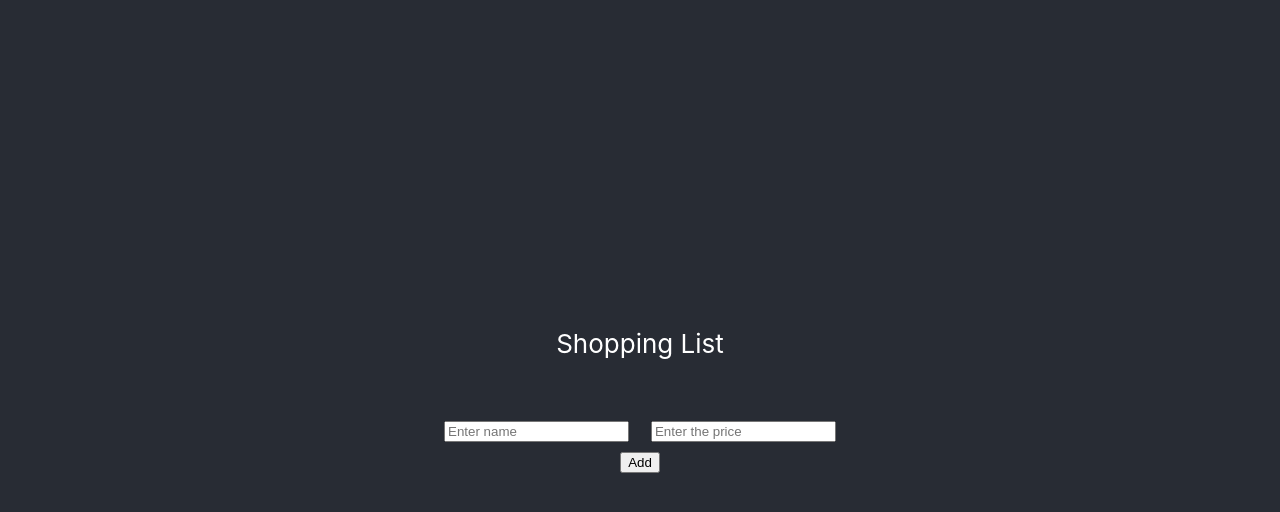
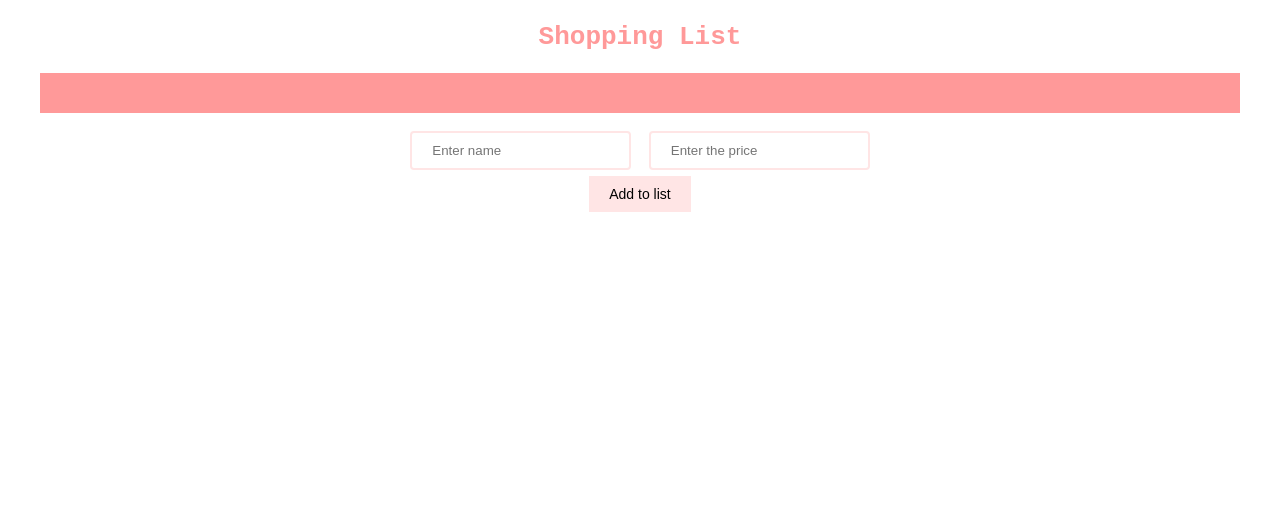
Before and after one commit to malejandramunoz/shoppinglist, a React (Create React App) app: page / in a window 1280 px wide. Shown: the top 512 px of the page. Built offline with nearby package versions, Linux system fonts and the light colour scheme.

Commit message:
Initial CSS changes

```diff
--- a/src/App.css
+++ b/src/App.css
@@ -14,14 +14,14 @@
 }
 
 .App-header {
-  background-color: #282c34;
-  min-height: 100vh;
+  background-color: #ffffff;
+  min-height: 10vh;
   display: flex;
   flex-direction: column;
   align-items: center;
   justify-content: center;
   font-size: calc(10px + 2vmin);
-  color: white;
+  color: #ff9999;
 }
 
 .App-link {
@@ -36,3 +36,53 @@
     transform: rotate(360deg);
   }
 }
+
+h2 {
+  font-size: xx-large;
+  font-family: monospace;
+  color: #ff9999;
+  padding-bottom: 0px;
+}
+
+/* stylizing the lists */
+ul {
+  font-size: medium;
+  background: #ff9999;
+  padding: 20px;
+  margin-left: 40px;
+  margin-right: 40px;
+}
+ul li {
+  background: #ffe5e5;
+  padding: 5px;
+  margin-left: 35px;
+}
+
+/* stylizing the inputs */
+input {
+  border: 2px solid #ffe5e5;
+  border-radius: 4px;
+  padding: 10px 20px;
+  margin: 2px 2px;
+}
+input:focus {
+  border: 3px solid #ff9999;
+}
+/* stylizing the bottons */
+button {
+  background-color: #ffe5e5;
+  border: none;
+  color: black;
+  padding: 10px 20px;
+  text-align: center;
+  text-decoration: none;
+  display: inline-block;
+  font-size: 14px;
+  margin: 4px 2px;
+  cursor: pointer;
+  -webkit-transition-duration: 0.4s; /* Safari */
+  transition-duration: 0.4s;
+}
+.button:hover {
+  box-shadow: 0 12px 16px 0 rgba(0,0,0,0.24), 0 17px 50px 0 rgba(0,0,0,0.19);
+}
--- a/src/App.tsx
+++ b/src/App.tsx
@@ -4,7 +4,7 @@ import './App.css';
 
 class ShoppingItem {
   public name = "";
-  public price = 0.0;
+  public price = "";
 }
 
 interface AppState {
@@ -20,8 +20,8 @@ class App extends React.Component<{}, AppState> {
   public render() {
     return (
       <div className="App">
-        <header className="App-header">
-          Shopping List
+
+          <h2>Shopping List</h2>
           <ul>
           {this.state.items.map(item => (
             <li>{item.name}  {item.price}</li>
@@ -30,9 +30,8 @@ class App extends React.Component<{}, AppState> {
           <form onSubmit = {this.submitHandler}>
             <input type="text" placeholder="Enter name"  onChange={this.changeInputName}/>&nbsp;
             &nbsp;<input type="number" placeholder="Enter the price" onChange={this.changeInputPrice} />
-            <br/> <button type="submit">Add</button>
+            <br/> <button type="submit">Add to list</button>
           </form>
-        </header>
       </div>
     );
   }
@@ -53,11 +52,12 @@ class App extends React.Component<{}, AppState> {
     //console.log("Entering")
     const newItem: ShoppingItem = {
       name: this.inputName,
-      price: parseFloat(this.inputPrice)
+      price: this.inputPrice
     }
     this.setState({
       items: this.state.items.concat(newItem)
     });
+
   };
 }
 
```
